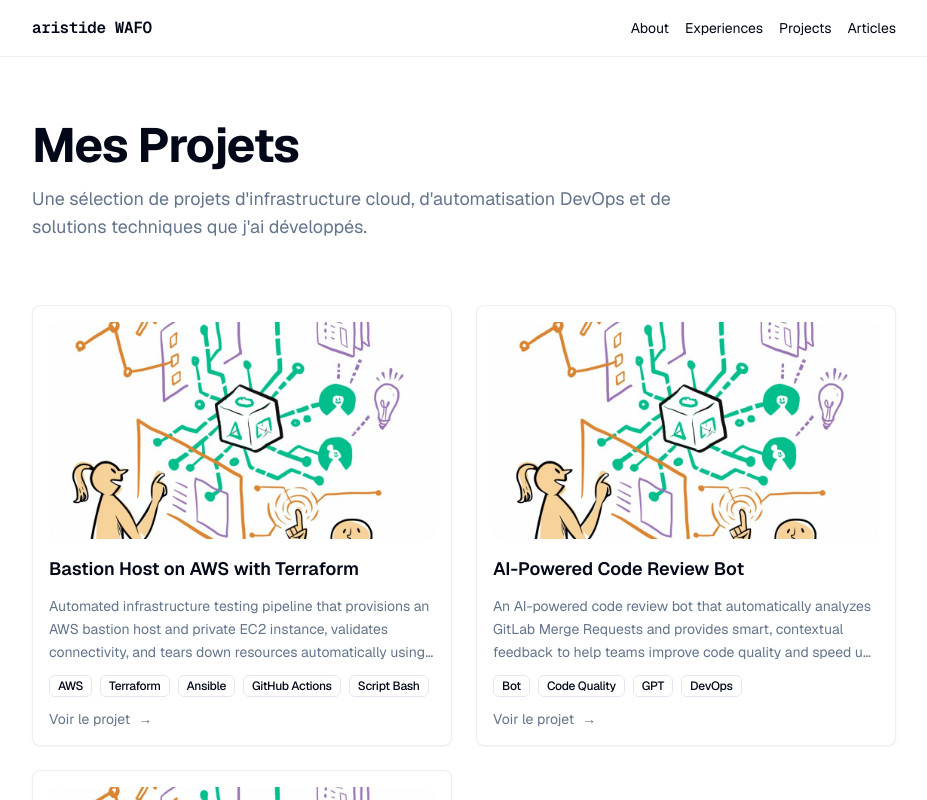
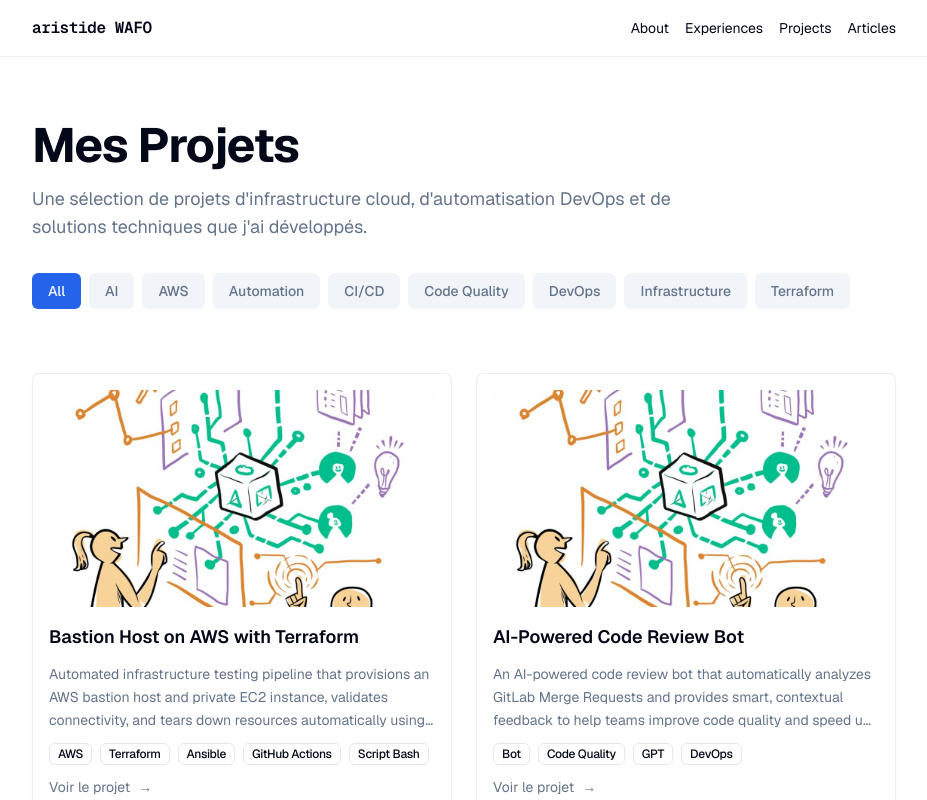
Before and after one commit to AristideWafo/ariwafo.me, a Next.js app: page /projects in a window 1280 px wide. Shown: the top 800 px of the page, without its empty margins (176-1103 px from the left). Built offline with nearby package versions, Linux system fonts and the light colour scheme.

Commit message:
feat: tag add (#9)

```diff
--- a/app/articles/page.tsx
+++ b/app/articles/page.tsx
@@ -1,20 +1,53 @@
-import { Metadata } from "next";
+"use client";
+
+import { useState, useMemo } from "react";
 import { Section } from "@/components/ui/Section";
 import { ArticleCard } from "@/components/articles/ArticleCard";
 import { ExternalArticleCard } from "@/components/articles/ExternalArticleCard";
 import {
-  featuredInternalArticles,
   internalArticles,
   externalArticles,
 } from "@/src/lib/content/articles/data";
-
-export const metadata: Metadata = {
-  title: "Articles - Aristide WAFO",
-  description:
-    "Découvrez mes articles sur l'infrastructure cloud, DevOps, Kubernetes et les dernières technologies. Guides pratiques et retours d'expérience.",
-};
+import { cn } from "@/lib/utils";
 
 export default function ArticlesPage() {
+  const [selectedTag, setSelectedTag] = useState<string>("All");
+
+  // Extraire tous les tags uniques des articles
+  const allTags = useMemo(() => {
+    const tagsSet = new Set<string>();
+
+    // Tags des articles internes
+    internalArticles.forEach((article) => {
+      article.tags?.forEach((tag) => tagsSet.add(tag));
+    });
+
+    // Tags des articles externes
+    externalArticles.forEach((article) => {
+      article.tags?.forEach((tag) => tagsSet.add(tag));
+    });
+
+    return ["All", ...Array.from(tagsSet).sort()];
+  }, []);
+
+  // Filtrer les articles par tag
+  const filteredInternalArticles = useMemo(() => {
+    if (selectedTag === "All") return internalArticles;
+    return internalArticles.filter((article) =>
+      article.tags?.includes(selectedTag)
+    );
+  }, [selectedTag]);
+
+  const filteredExternalArticles = useMemo(() => {
+    if (selectedTag === "All") return externalArticles;
+    return externalArticles.filter((article) =>
+      article.tags?.includes(selectedTag)
+    );
+  }, [selectedTag]);
+
+  const hasResults =
+    filteredInternalArticles.length > 0 || filteredExternalArticles.length > 0;
+
   return (
     <div className="min-h-screen">
       {/* Header Section */}
@@ -28,14 +61,41 @@ export default function ArticlesPage() {
             l&apos;infrastructure cloud, DevOps et les technologies modernes.
           </p>
         </div>
+
+        {/* Tags Filter */}
+        <div className="flex flex-wrap gap-2 mt-8">
+          {allTags.map((tag) => (
+            <button
+              key={tag}
+              onClick={() => setSelectedTag(tag)}
+              className={cn(
+                "px-4 py-2 rounded-md text-sm font-medium transition-colors",
+                selectedTag === tag
+                  ? "bg-primary text-primary-foreground"
+                  : "bg-muted hover:bg-muted/80 text-muted-foreground"
+              )}
+            >
+              {tag}
+            </button>
+          ))}
+        </div>
       </Section>
 
-      {/* Featured Articles Section */}
-      {featuredInternalArticles.length > 0 && (
+      {/* Articles Content */}
+      {!hasResults ? (
+        <Section>
+          <p className="text-center text-muted-foreground py-12">
+            Aucun article trouvé pour ce tag.
+          </p>
+        </Section>
+      ) : (
+        <>
+          {/* Internal Articles Section */}
+          {filteredInternalArticles.length > 0 && (
             <Section>
               <div className="space-y-6">
                 <div className="grid gap-8 md:grid-cols-2">
-              {internalArticles.map((article) => (
+                  {filteredInternalArticles.map((article) => (
                     <ArticleCard key={article.id} article={article} featured />
                   ))}
                 </div>
@@ -44,26 +104,28 @@ export default function ArticlesPage() {
           )}
 
           {/* External Articles Section */}
-      {externalArticles.length > 0 && (
+          {filteredExternalArticles.length > 0 && (
             <Section>
               <div className="space-y-6">
                 <div className="flex items-center gap-3">
                   <h2 className="text-2xl font-semibold">Articles Externes</h2>
                   <span className="px-2 py-1 text-xs font-medium bg-muted text-muted-foreground rounded-full">
-                {externalArticles.length}
+                    {filteredExternalArticles.length}
                   </span>
                 </div>
                 <p className="text-muted-foreground text-sm">
                   Retrouvez mes publications sur Medium, Dev.to et LinkedIn
                 </p>
                 <div className="grid gap-6 md:grid-cols-2 lg:grid-cols-3">
-              {externalArticles.map((article) => (
+                  {filteredExternalArticles.map((article) => (
                     <ExternalArticleCard key={article.id} article={article} />
                   ))}
                 </div>
               </div>
             </Section>
           )}
+        </>
+      )}
     </div>
   );
 }
--- a/app/projects/page.tsx
+++ b/app/projects/page.tsx
@@ -1,15 +1,32 @@
-import { Metadata } from "next";
+'use client';
+
+import { useState, useMemo } from "react";
 import { Section } from "@/components/ui/Section";
-import { projects, featuredProjects } from "@/lib/content/projects/data";
+import { projects } from "@/lib/content/projects/data";
 import { ProjectCard } from "@/components/projects/ProjectCard";
+import { cn } from "@/lib/utils";
 
-export const metadata: Metadata = {
-  title: "Projets - Aristide WAFO",
-  description:
-    "Découvrez mes projets d'infrastructure cloud, automatisation DevOps et solutions techniques réalisés avec les dernières technologies.",
-};
 
 export default function ProjectsPage() {
+  const [selectedTag, setSelectedTag] = useState<string>("All");
+
+  // Extraire tous les tags uniques des projets
+  const allTags = useMemo(() => {
+    const tagsSet = new Set<string>();
+    projects.forEach(project => {
+      project.tags?.forEach(tag => tagsSet.add(tag));
+    });
+    return ["All", ...Array.from(tagsSet).sort()];
+  }, []);
+
+  // Filtrer les projets par tag
+  const filteredProjects = useMemo(() => {
+    if (selectedTag === "All") return projects;
+    return projects.filter(project =>
+      project.tags?.includes(selectedTag)
+    );
+  }, [selectedTag]);
+
   return (
     <div className="min-h-screen">
       {/* Header Section */}
@@ -24,20 +41,42 @@ export default function ProjectsPage() {
             j&apos;ai développés.
           </p>
         </div>
+
+        {/* Tags Filter */}
+        <div className="flex flex-wrap gap-2 mt-8">
+          {allTags.map((tag) => (
+            <button
+              key={tag}
+              onClick={() => setSelectedTag(tag)}
+              className={cn(
+                "px-4 py-2 rounded-md text-sm font-medium transition-colors",
+                selectedTag === tag
+                  ? "bg-primary text-primary-foreground"
+                  : "bg-muted hover:bg-muted/80 text-muted-foreground"
+              )}
+            >
+              {tag}
+            </button>
+          ))}
+        </div>
       </Section>
 
-      {/* Featured Projects Section */}
-      {featuredProjects.length > 0 && (
-        <Section>
-          <div className="space-y-6 ">
+      {/* Projects Grid */}
+      <Section>
+        <div className="space-y-6">
+          {filteredProjects.length > 0 ? (
             <div className="grid gap-6 md:grid-cols-2">
-            {projects.map((project) => (
-              <ProjectCard key={project.id} project={project} />
-            ))}
+              {filteredProjects.map((project) => (
+                <ProjectCard key={project.id} project={project} />
+              ))}
             </div>
-          </div>
-        </Section>
-      )}
+          ) : (
+            <p className="text-center text-muted-foreground py-12">
+              Aucun projet trouvé pour ce tag.
+            </p>
+          )}
+        </div>
+      </Section>
     </div>
   );
 }
--- a/src/lib/content/articles/data.ts
+++ b/src/lib/content/articles/data.ts
@@ -15,6 +15,7 @@ export interface ExternalArticle {
   url: string;
   description?: string;
   platform: string; // "Medium", "Dev.to", "LinkedIn", etc.
+  tags?: string[];
 }
 
 export interface ExternalArticleMetadata {
@@ -85,32 +86,38 @@ export const externalArticles: ExternalArticle[] = [
     id: "securing-aws-infrastructure-with-bastion-hosts-and-terraform",
     url: "https://medium.com/@wafoaristide/securing-aws-infrastructure-with-bastion-hosts-and-terraform-ec54473932dc",
     platform: "Medium",
-    description: "Securing AWS Infrastructure with Bastion Hosts and Terraform"
+    description: "Securing AWS Infrastructure with Bastion Hosts and Terraform",
+    tags: ["AWS", "Terraform", "Security", "Infrastructure"]
   },  {
     id: "thales-battle-dev-2025-epitech",
     url: "https://www.epitech.eu/2025/10/27/thales-battle-dev-2025-notre-campus-parisien-repond-present/",
     platform: "Epitech",
-    description: "Analyse et retour d'expérience sur la participation d'Epitech Paris au Thales Battle Dev 2025."
+    description: "Analyse et retour d'expérience sur la participation d'Epitech Paris au Thales Battle Dev 2025.",
+    tags: ["Competition", "Coding", "Experience"]
   },  {
     id: "ci-cd-for-monorepos-traps-and-best-practices",
     url: "https://medium.com/@wafoaristide/ci-cd-for-monorepos-traps-and-best-practices-be91aae7accb",
     platform: "Medium",
-    description: "CI/CD for Monorepos: Traps and Best Practices"
+    description: "CI/CD for Monorepos: Traps and Best Practices",
+    tags: ["CI/CD", "DevOps", "Monorepo", "Best Practices"]
   },  {
     id: "dora-metrics-scientific-approach",
     url: "https://medium.com/@wafoaristide/dora-metrics-the-scientific-approach-to-measuring-devops-performance-d7b36572e98c",
     platform: "Medium",
-    description: "DORA Metrics: The Scientific Approach to Measuring DevOps Performance"
+    description: "DORA Metrics: The Scientific Approach to Measuring DevOps Performance",
+    tags: ["DevOps", "Metrics", "Performance", "Best Practices"]
   },  {
     id: "from-zero-to-production-ci-pipeline-java",
     url: "https://medium.com/@wafoaristide/from-zero-to-production-building-a-robust-ci-pipeline-for-your-java-application-with-github-f5539cca17b4",
     platform: "Medium",
-    description: "How to fully automate your Java development cycle, from build to release, in less than an hour"
+    description: "How to fully automate your Java development cycle, from build to release, in less than an hour",
+    tags: ["CI/CD", "Java", "GitHub Actions", "Automation"]
   },
   {
     id: "winning-competition",
     url: "https://www.linkedin.com/posts/aristidewafo_epitechparis-thalesbattledev-codingbattle-ugcPost-7386055530428997633-tCQd?utm_source=share&utm_medium=member_desktop&rcm=ACoAADS88X4BleK9KFpZBXp_qE4UDUTpSHwGhbM",
     platform: "LinkedIn",
+    tags: ["Competition", "Coding", "Experience"]
   },
   // {
   //   id: "linkedin-cloud-migration",
--- a/src/lib/content/projects/data.ts
+++ b/src/lib/content/projects/data.ts
@@ -4,6 +4,7 @@ export interface Project {
   description: string;
   image: string;
   technologies: string[];
+  tags: string[];
   link: string;
   featured?: boolean;
 }
@@ -22,6 +23,7 @@ export const projects: Project[] = [
       "GitHub Actions",
       "Script Bash",
     ],
+    tags: ["Infrastructure", "AWS", "Terraform", "CI/CD", "Automation"],
     link: "https://github.com/AristideWafo/bastion-host",
     featured: true,
   },  {
@@ -36,6 +38,7 @@ export const projects: Project[] = [
       "GPT",
       "DevOps",
     ],
+    tags: ["AI", "DevOps", "Automation", "Code Quality"],
     link: "https://github.com/AristideWafo/ai-bot--review",
     featured: true,
   },{
@@ -50,6 +53,7 @@ export const projects: Project[] = [
       "Agent",
       "CI/CD",
     ],
+    tags: ["AWS", "DevOps", "AI", "Infrastructure", "Terraform"],
     link: "https://github.com/AristideWafo/aws-devops-agent",
     featured: true,
   },
```
Lines whose indentation alone changed are shown as unchanged.
